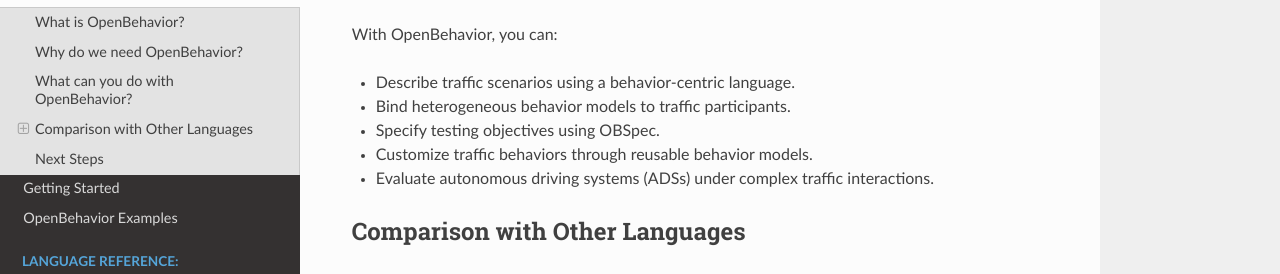
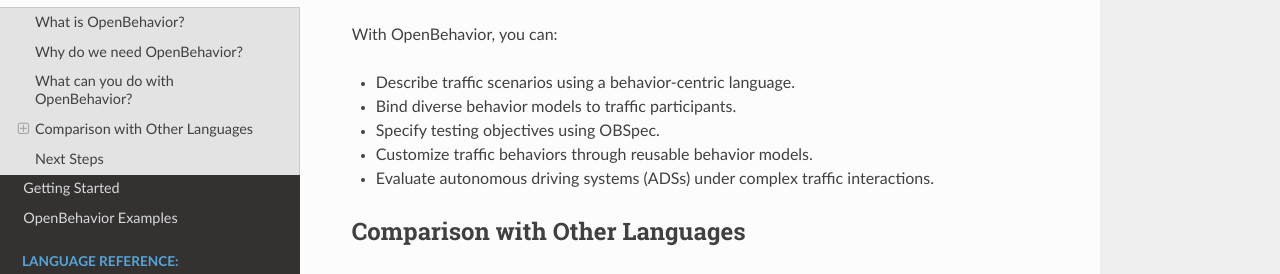
Before and after one commit to Sunshinesheep/OpenBehavior-doc, a Sphinx documentation site: the page built from docs/source/Introduction_to_OpenBehavior.md, in a window 1280 px wide and 900 px high, scrolled down 528 px. Shown: the part 161-435 px from the top of the window. Built offline with Sphinx 7.4.7 and the Read the Docs theme 3.1.0, drawn with Linux system fonts in a browser that asks for light colours.

Commit message:
Update Introduction_to_OpenBehavior.md

```diff
--- a/docs/source/Introduction_to_OpenBehavior.md
+++ b/docs/source/Introduction_to_OpenBehavior.md
@@ -15,7 +15,7 @@
 With OpenBehavior, you can:
 
 - Describe traffic scenarios using a behavior-centric language.
-- Bind heterogeneous behavior models to traffic participants.
+- Bind diverse behavior models to traffic participants.
 - Specify testing objectives using OBSpec.
 - Customize traffic behaviors through reusable behavior models.
 - Evaluate autonomous driving systems (ADSs) under complex traffic interactions.
```
